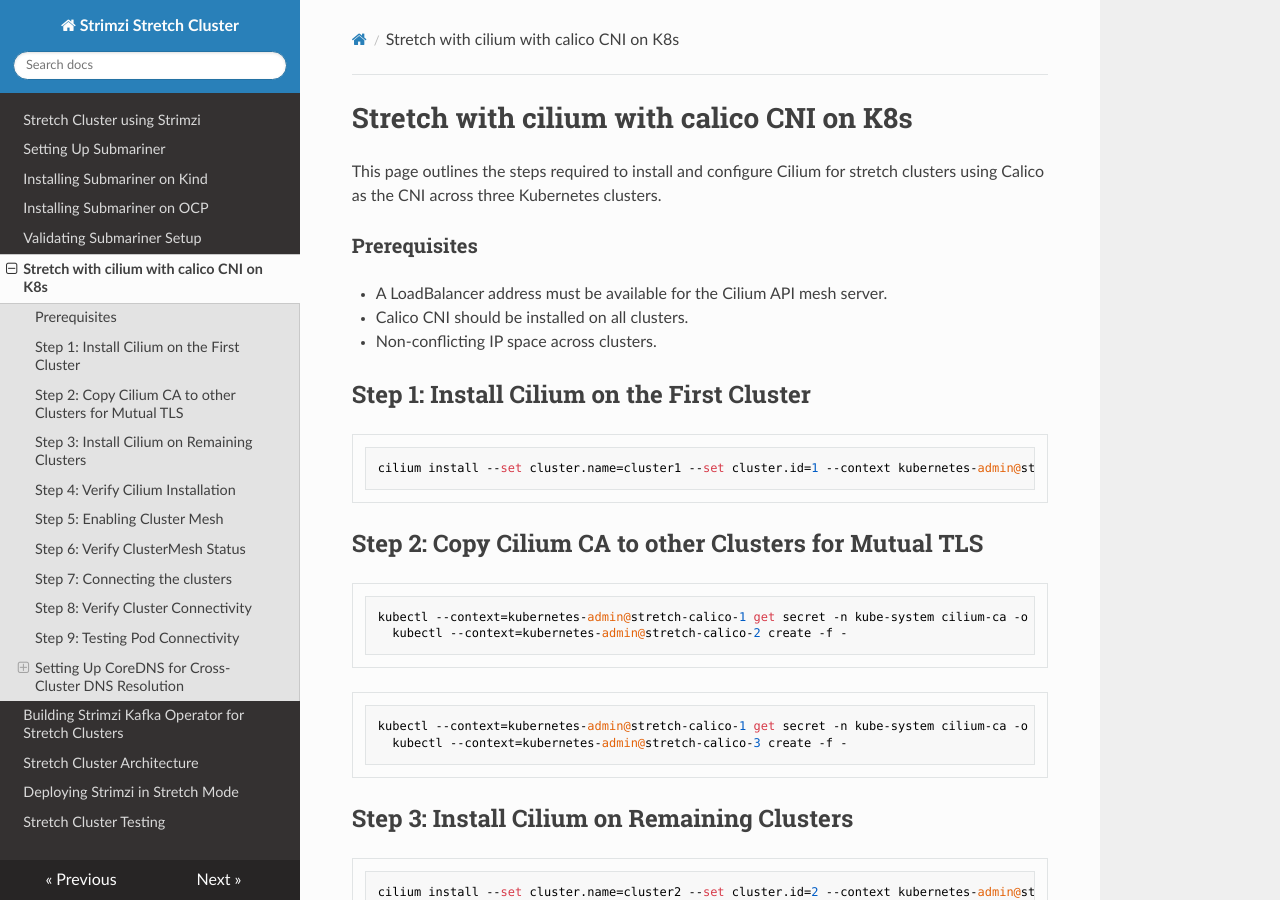
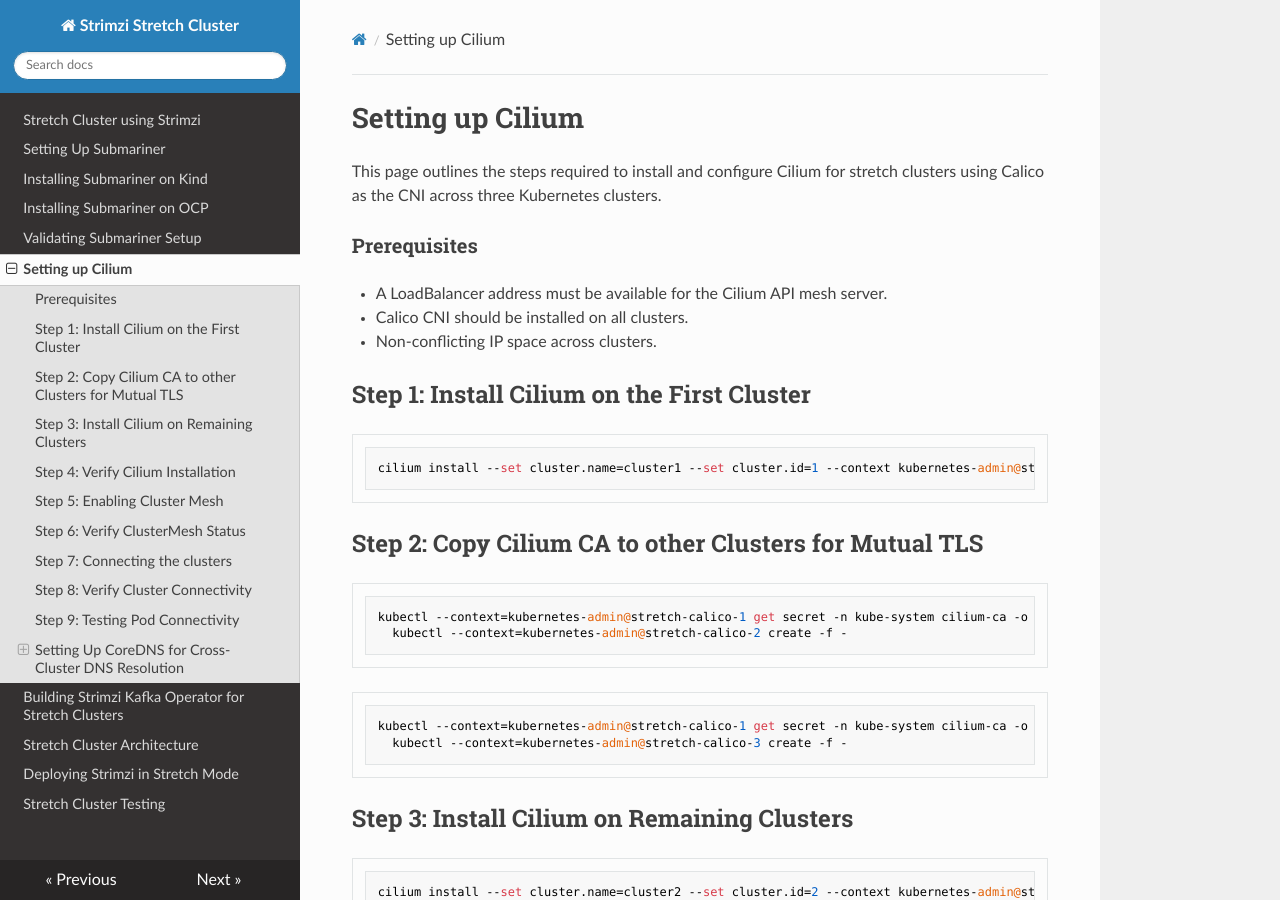
Before and after one commit to aswinayyolath/stretch-kafka-docs, an MkDocs documentation site: the page built from docs/Setting-up-cilium.md, in a window 1280 px wide and 900 px high. Built offline with MkDocs 1.6.1, drawn with Linux system fonts in a browser that asks for light colours; nearby versions of some CDN libraries.

Commit message:
Update Header for Cilium Docs

```diff
--- a/docs/Setting-up-cilium.md
+++ b/docs/Setting-up-cilium.md
@@ -1,4 +1,4 @@
-# Stretch with cilium with calico CNI on K8s
+# Setting up Cilium
 This page outlines the steps required to install and configure Cilium for stretch clusters using Calico as the CNI across three Kubernetes clusters.
 
 ### Prerequisites
```
